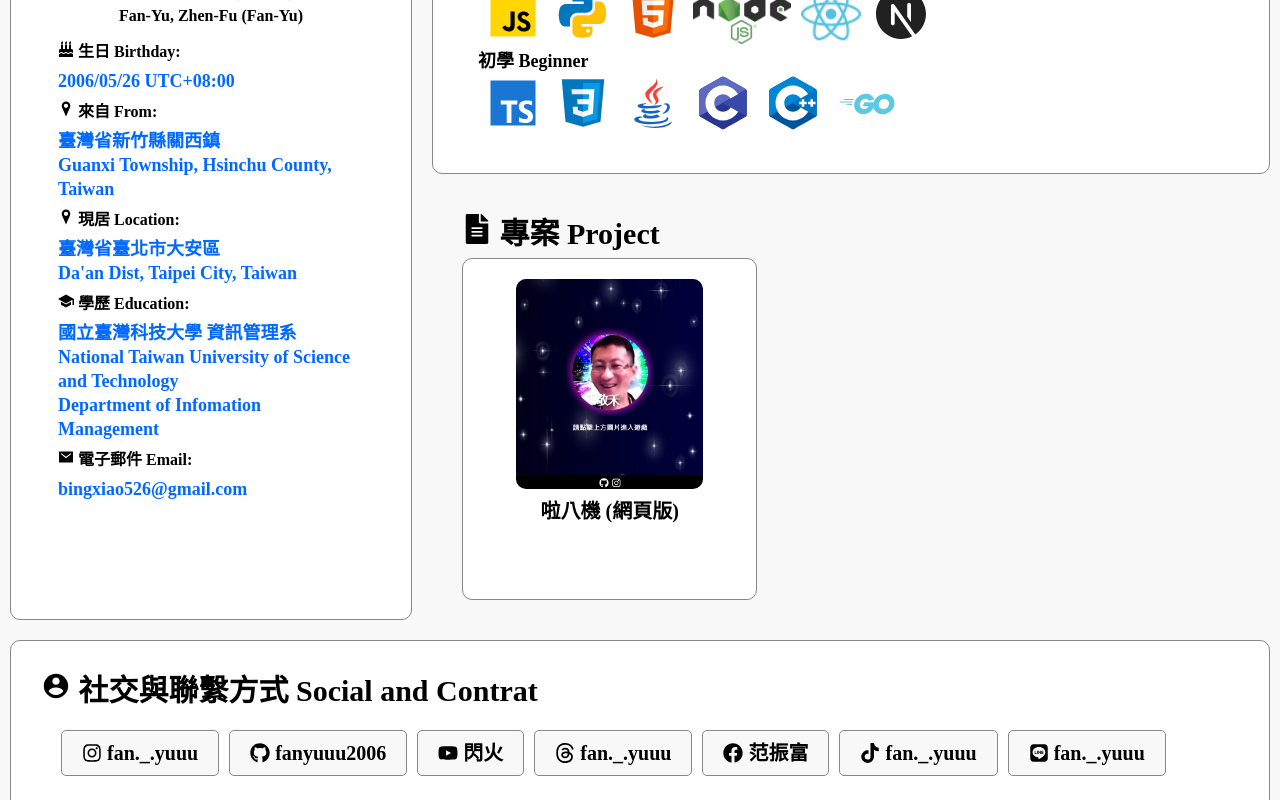
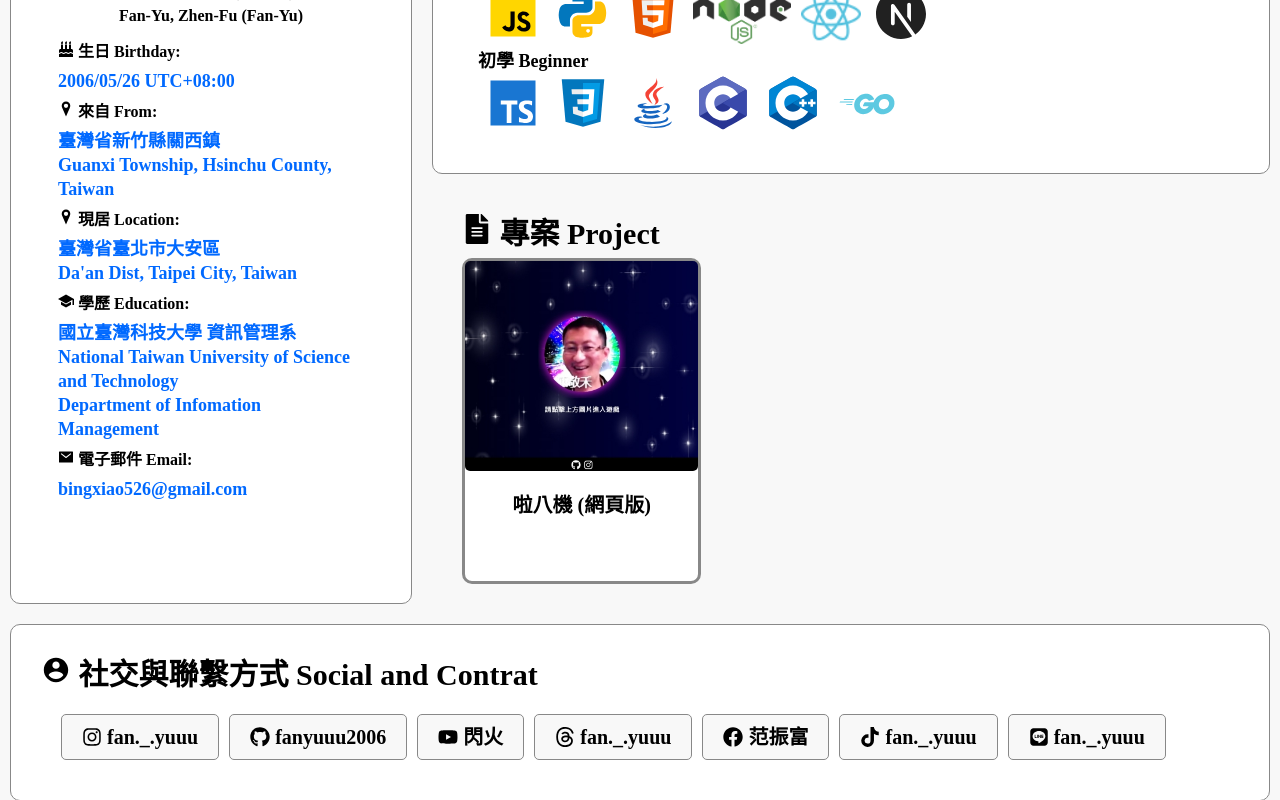
Before and after one commit to fanyuuu2006/fanyu-web, a Next.js app in the folder frontend/: page / in a window 1280 px wide. Shown: the part 483-1283 px from the top of the page. Built offline with nearby package versions, Linux system fonts and the light colour scheme.

Commit message:
feat. ProjectDiv 排版

```diff
--- a/frontend/src/styles/Carousel.css
+++ b/frontend/src/styles/Carousel.css
@@ -1,7 +1,13 @@
 @import url(./globals.css);
 
-.Carousel-Div{
-    width: 100%;
-    display: flex;
-    justify-content: space-between;
+.Carousel-Div {
+  width: 100%;
+  display: flex;
+  justify-content: space-between;
 }
+
+@media (max-width: 768px) {
+  .Carousel-Div {
+    justify-content: center;
+  }
+}
--- a/frontend/src/styles/Index/Project.css
+++ b/frontend/src/styles/Index/Project.css
@@ -18,21 +18,24 @@
   flex-direction: column;
   align-items: center;
   background-color: var(--div-background-color);
-  border: var(--border-lv1);
+  border: var(--border-lv2);
   border-radius: 10px;
   gap: 10px;
   margin: 0;
-  padding: var(--padding-medium) var(--padding-large);
+  padding: 0 0 var(--padding-medium);
 }
 
 .Project-Image {
-  width: 80%;
+  width: 100%;
   height: 70%;
   object-fit: cover;
-  border-radius: 10px;
+  margin-bottom: 5%;
+  border-radius: 5px;
 }
 
 .Project-Text {
+  width: 90%;
+  text-align: center;
   font-size: 20px;
   font-weight: bold;
 }
```
